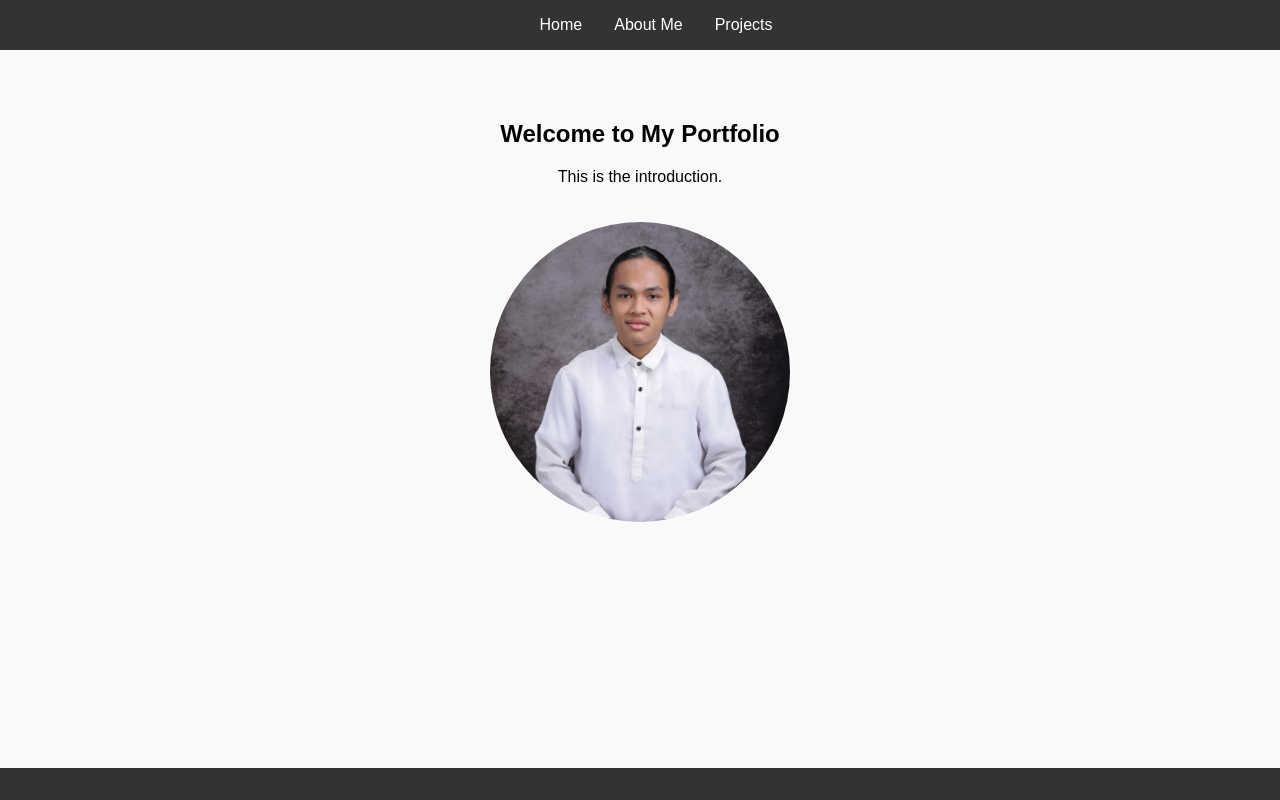
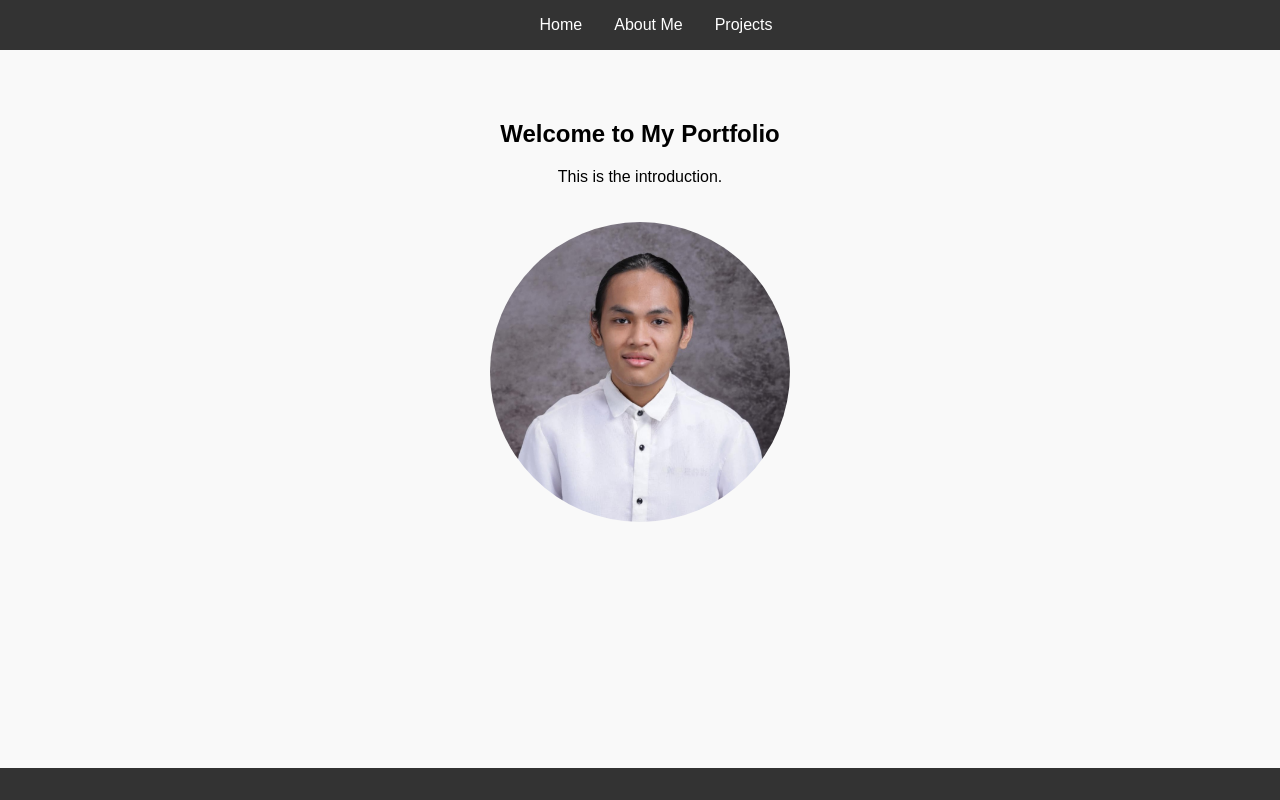
Before and after one commit to chavesjayemerald/ChavesPortfolio, a React (Vite) app: page / in a window 1280 px wide. Shown: the top 800 px of the page. Built offline with nearby package versions, Linux system fonts and the light colour scheme.

Commit message:
Fifth commit

```diff
--- a/src/components/Home.jsx
+++ b/src/components/Home.jsx
@@ -3,7 +3,7 @@
     <section id="home" className="section home-section">
       <h1>Welcome to My Portfolio</h1>
       <p>This is the introduction.</p>
-      <img src="./public/images/profile.jpg" alt="Profile" className="profile-img" />
+      <img src="./images/profile.jpg" alt="Profile" className="profile-img" />
     </section>
   );
 }
```
Also changed, not shown: public/images/profile.jpg.
